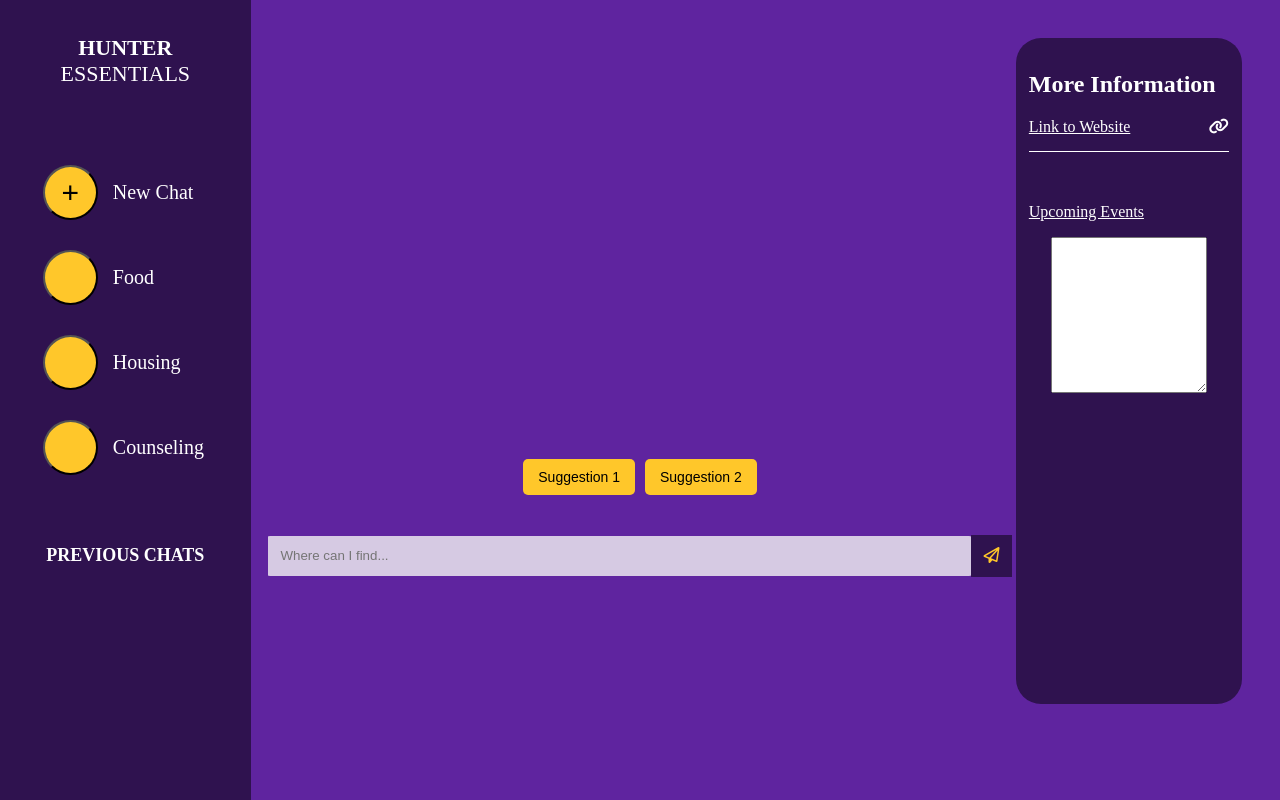
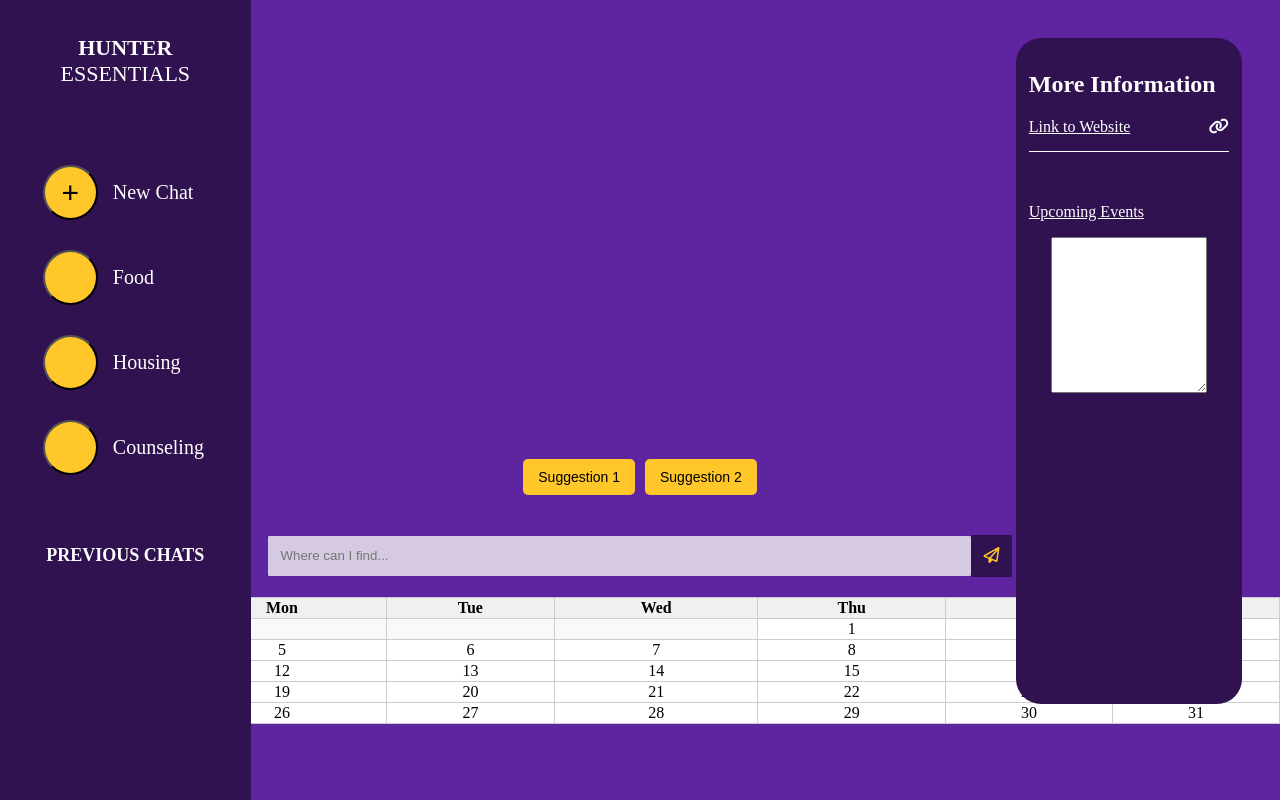
Before and after one commit to zaraamerr/cuny-resource-chatbot, a React (Create React App) app in the folder myapp/: page / in a window 1280 px wide. Built offline with nearby package versions, Linux system fonts and the light colour scheme; a web font is replaced by a local one.

Commit message:
CalendarApp

```diff
--- a/myapp/src/App.js
+++ b/myapp/src/App.js
@@ -1,6 +1,7 @@
 import SideBar from './components/SideBar';
 import MainContent from './components/MainContent';
 import InfoPanel from "./components/InfoPanel";
+import CalendarApp from "./components/CalendarApp";
 import './App.css';
 
 
@@ -10,6 +11,7 @@ function App() {
       <SideBar></SideBar>
       <MainContent></MainContent>
       <InfoPanel></InfoPanel>
+      <CalendarApp></CalendarApp>
     </div>
   );
 }
--- /dev/null
+++ b/myapp/src/components/CalendarApp.css
@@ -0,0 +1,29 @@
+.table-calendar {
+    width: 100%; /* Make the table take up the full width of its container */
+    border-collapse: collapse; /* Remove gaps between cells */
+}
+
+.table-calendar th, .table-calendar td {
+    width: 25px;  /* Set width of each cell */
+    height: px; /* Set height of each cell to make it square */
+    text-align: center; /* Center text inside the cells */
+    vertical-align: middle; /* Vertically center text */
+    border: 1px solid #ccc; /* Add border around each cell */
+}
+
+.table-calendar th {
+    background-color: #f0f0f0; /* Light grey background for the day headers */
+}
+
+.table-calendar td {
+    background-color: #fff; /* White background for the day cells */
+}
+
+.table-calendar td.empty {
+    background-color: #f9f9f9; /* Light grey background for empty cells */
+}
+
+.table-calendar td:hover {
+    background-color: #e0e0e0; /* Slightly darker grey on hover */
+    cursor: pointer;
+}
--- /dev/null
+++ b/myapp/src/components/CalendarApp.jsx
@@ -0,0 +1,62 @@
+import React from 'react';
+import "./../components/CalendarApp.css";
+
+const Calendar = ({ year, month }) => {
+    // Days of the week
+    const daysOfWeek = ['Sun', 'Mon', 'Tue', 'Wed', 'Thu', 'Fri', 'Sat'];
+
+    // Get the first and last day of the month
+    const firstDay = new Date(year, month, 1).getDay();
+    const lastDate = new Date(year, month + 1, 0).getDate();
+
+    const days = [];
+    let day = 1;
+
+    // Add empty cells for days before the 1st of the month
+    for (let i = 0; i < firstDay; i++) {
+        days.push(<td key={`empty-${i}`} className="empty"></td>);
+    }
+
+    // Add cells for each day in the month
+    for (day; day <= lastDate; day++) {
+        days.push(<td key={day}>{day}</td>);
+    }
+
+    // Fill in the remaining cells for the last row
+    const remainingDays = (firstDay + lastDate) % 7;
+    if (remainingDays !== 0) {
+        for (let i = remainingDays; i < 7; i++) {
+            days.push(<td key={`remaining-${i}`} className="empty"></td>);
+        }
+    }
+
+    // Split days array into rows
+    const rows = [];
+    for (let i = 0; i < days.length; i += 7) {
+        rows.push(<tr key={`row-${i}`}>{days.slice(i, i + 7)}</tr>);
+    }
+
+    return (
+        <table className="table-calendar">
+            <thead>
+                <tr>
+                    {daysOfWeek.map((day, index) => (
+                        <th key={index}>{day}</th>
+                    ))}
+                </tr>
+            </thead>
+            <tbody>{rows}</tbody>
+        </table>
+    );
+};
+
+const CalendarApp = () => {
+    const now = new Date();
+    return (
+        <div className="App">
+            <Calendar year={now.getFullYear()} month={now.getMonth()} />
+        </div>
+    );
+};
+
+export default CalendarApp;
```
